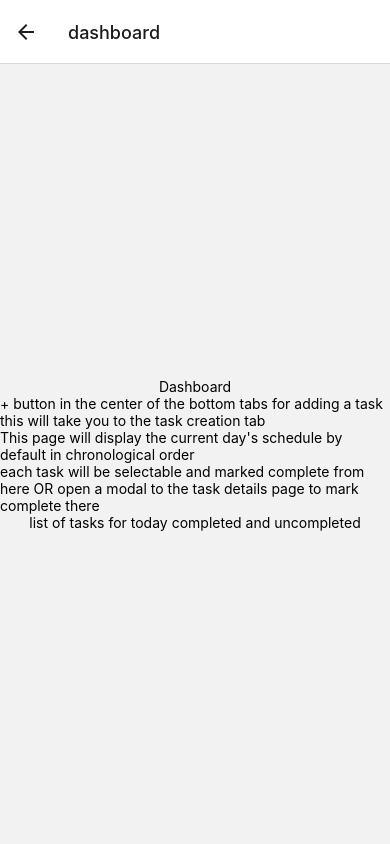
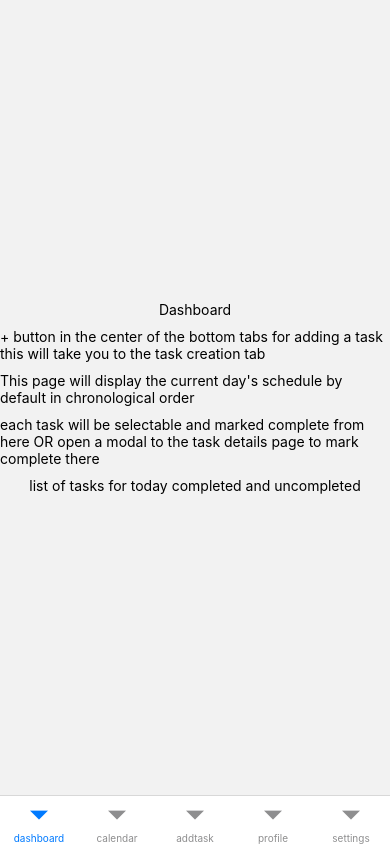
Before and after one commit to seantolbert/daily2, a React Native app: screen /dashboard in a window 390 px wide. Built offline with nearby package versions, Linux system fonts and the light colour scheme.

Commit message:
readme updates + bottom tab integration

```diff
--- a/StackNavigator.js
+++ b/StackNavigator.js
@@ -1,35 +1,38 @@
 import { NavigationContainer } from "@react-navigation/native";
 import { createNativeStackNavigator } from "@react-navigation/native-stack";
-import { createMaterialTopTabNavigator } from "@react-navigation/material-top-tabs";
+import { createBottomTabNavigator } from "@react-navigation/bottom-tabs";
+
 import DashboardScreen from "./screens/DashboardScreen";
 import AddTaskScreen from "./screens/AddTaskScreen";
 import CalendarScreen from "./screens/CalendarScreen";
 import TaskDetailsScreen from "./screens/TaskDetailsScreen";
-import ProfileScreen from "./screens/profileTab/ProfileScreen";
-import SettingsScreen from "./screens/profileTab/SettingsScreen";
+import ProfileScreen from "./screens/ProfileScreen";
+import SettingsScreen from "./screens/SettingsScreen";
 
 const Stack = createNativeStackNavigator();
-
 const HomeStackGroup = () => {
   return (
-    <Stack.Navigator>
-      <Stack.Screen name="profilescreens" component={ProfileTabGroup} />
-      <Stack.Screen name="dashboard" component={DashboardScreen} />
-      <Stack.Screen name="addtask" component={AddTaskScreen} />
-      <Stack.Screen name="calendar" component={CalendarScreen} />
-      <Stack.Screen name="TaskDetails" component={TaskDetailsScreen} />
+    <Stack.Navigator screenOptions={{ headerShown: false }}>
+      <Stack.Screen name="home" component={BottomTabGroup} />
+      <Stack.Screen
+        name="taskDetails"
+        component={TaskDetailsScreen}
+        options={{ presentation: "modal" }}
+      />
     </Stack.Navigator>
   );
 };
 
-const ProfileTopTab = createMaterialTopTabNavigator();
-
-const ProfileTabGroup = () => {
+const BottomTab = createBottomTabNavigator();
+const BottomTabGroup = () => {
   return (
-    <ProfileTopTab.Navigator>
-      <ProfileTopTab.Screen name="profile" component={ProfileScreen} />
-      <ProfileTopTab.Screen name="settings" component={SettingsScreen} />
-    </ProfileTopTab.Navigator>
+    <BottomTab.Navigator screenOptions={{ headerShown: false }}>
+      <BottomTab.Screen name="dashboard" component={DashboardScreen} />
+      <BottomTab.Screen name="calendar" component={CalendarScreen} />
+      <BottomTab.Screen name="addtask" component={AddTaskScreen} />
+      <BottomTab.Screen name="profile" component={ProfileScreen} />
+      <BottomTab.Screen name="settings" component={SettingsScreen} />
+    </BottomTab.Navigator>
   );
 };
 
--- a/screens/CalendarScreen.js
+++ b/screens/CalendarScreen.js
@@ -9,6 +9,9 @@ const CalendarScreen = () => {
       <Text>
         view other tasks for previous and future days, whatever day you select
       </Text>
+      <Text>
+        https://blog.logrocket.com/create-customizable-shareable-calendars-react-native/
+      </Text>
     </View>
   );
 };
--- a/screens/profileTab/ProfileScreen.js
+++ b/screens/ProfileScreen.js
@@ -1,6 +1,6 @@
 import { View, Text } from "react-native";
 import React from "react";
-import { globalStyles } from "../../styles/globalStyles";
+import { globalStyles } from "../styles/globalStyles";
 
 const ProfileScreen = () => {
   return (
--- a/screens/profileTab/SettingsScreen.js
+++ b/screens/SettingsScreen.js
@@ -1,6 +1,6 @@
 import { View, Text } from "react-native";
 import React from "react";
-import { globalStyles } from "../../styles/globalStyles";
+import { globalStyles } from "../styles/globalStyles";
 
 const SettingsScreen = () => {
   return (
--- a/styles/globalStyles.js
+++ b/styles/globalStyles.js
@@ -5,5 +5,6 @@ export const globalStyles = StyleSheet.create({
     flex: 1,
     alignItems: "center",
     justifyContent: "center",
+    gap: 10
   },
 });
```
Also changed, not shown: 1 other file (tests, documents, lock files or other folders).
